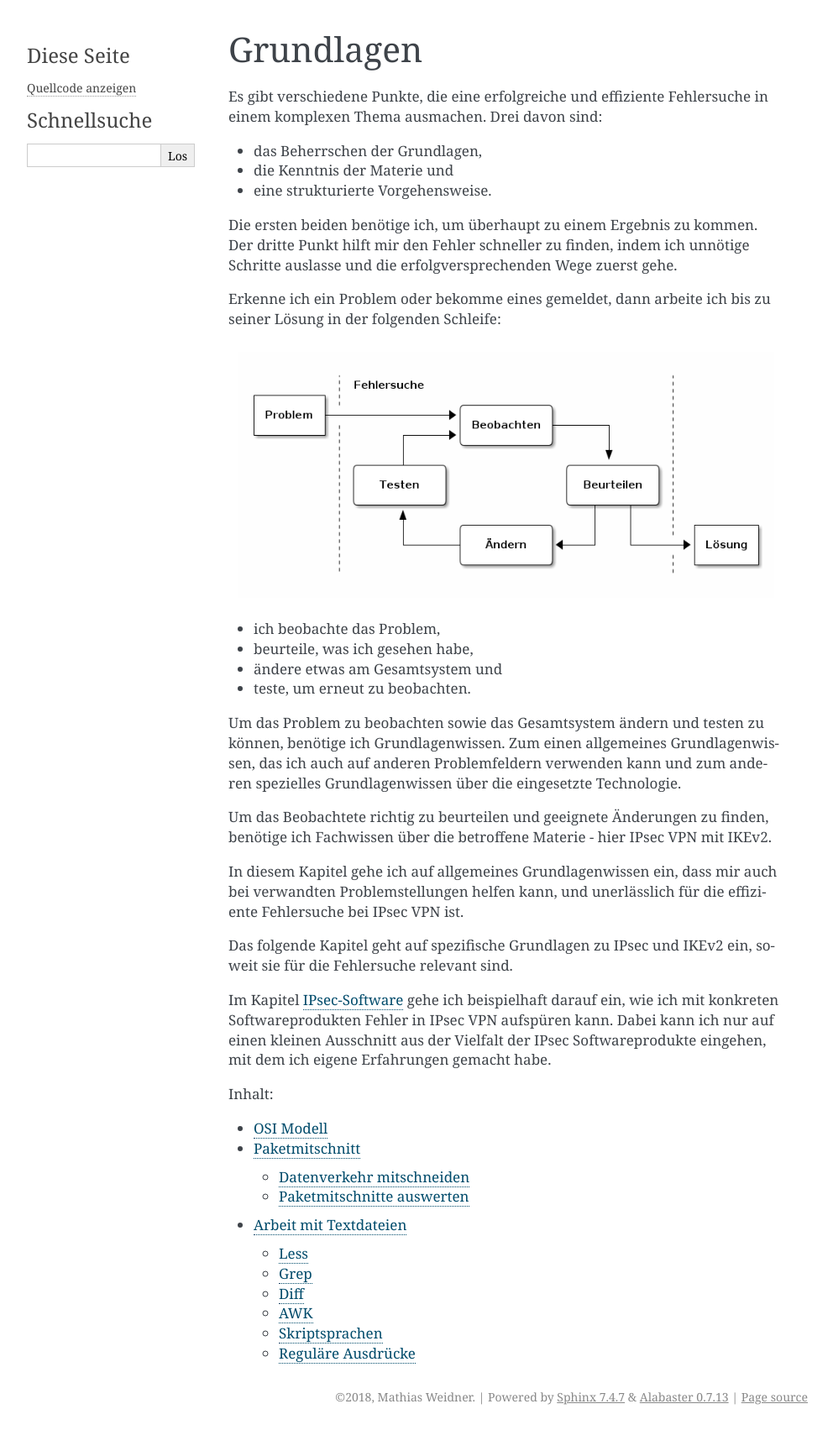
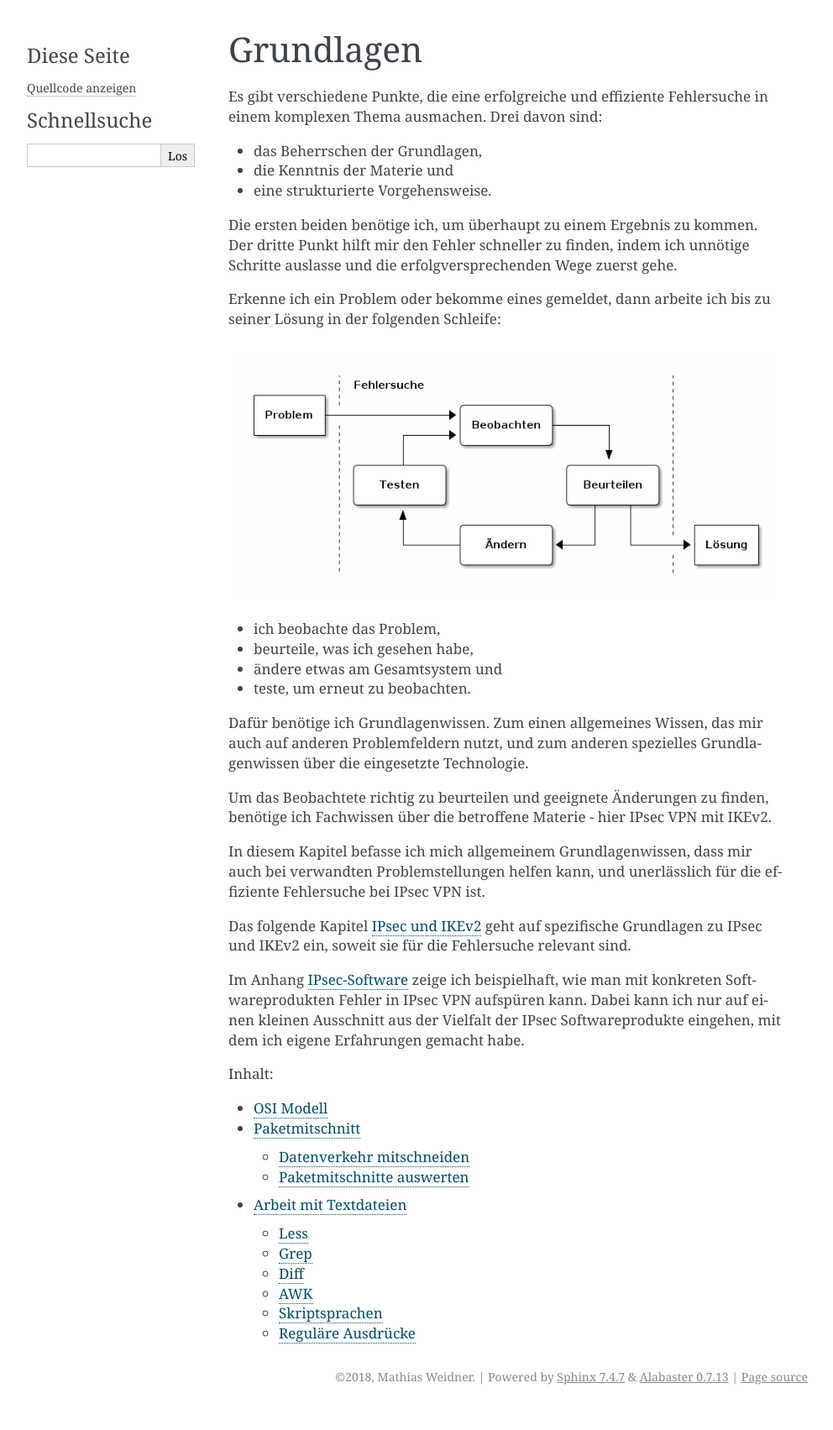
Before and after one commit to matwei-books/Fehlersuche-bei-IPsec-VPN-mit-IKEv2, a Sphinx documentation site: the page built from source/grundlagen/index.rst, in a window 1280 px wide. Shown: the whole page at 84% size, without its empty margins (148-1140 px from the left). Built offline with Sphinx 7.4.7, drawn with Linux system fonts in a browser that asks for light colours; after the commit the page ends 1679 px from its top, so only the background shows below that.

Commit message:
Text überarbeitet

```diff
--- a/source/grundlagen/index.rst
+++ b/source/grundlagen/index.rst
@@ -30,28 +30,31 @@ ich bis zu seiner Lösung in der folgenden Schleife:
 * ändere etwas am Gesamtsystem und
 * teste, um erneut zu beobachten.
 
-Um das Problem zu beobachten sowie das Gesamtsystem ändern und testen
-zu können, benötige ich Grundlagenwissen.
-Zum einen allgemeines Grundlagenwissen, das ich auch auf anderen
-Problemfeldern verwenden kann und zum anderen spezielles
-Grundlagenwissen über die eingesetzte Technologie.
+Dafür benötige ich Grundlagenwissen.
+Zum einen allgemeines Wissen,
+das mir auch auf anderen Problemfeldern nutzt,
+und zum anderen spezielles Grundlagenwissen
+über die eingesetzte Technologie.
 
 Um das Beobachtete richtig zu beurteilen und geeignete Änderungen zu
 finden, benötige ich Fachwissen über die betroffene Materie - hier
 IPsec VPN mit IKEv2.
 
-In diesem Kapitel gehe ich auf allgemeines Grundlagenwissen ein, dass
-mir auch bei verwandten Problemstellungen helfen kann, und unerlässlich
-für die effiziente Fehlersuche bei IPsec VPN ist.
+In diesem Kapitel befasse ich mich allgemeinem Grundlagenwissen,
+dass mir auch bei verwandten Problemstellungen helfen kann,
+und unerlässlich für die effiziente Fehlersuche bei IPsec VPN ist.
 
-Das folgende Kapitel geht auf spezifische Grundlagen zu IPsec und IKEv2
-ein, soweit sie für die Fehlersuche relevant sind.
+Das folgende Kapitel :ref:`ikev2/index:IPsec und IKEv2`
+geht auf spezifische Grundlagen zu IPsec und IKEv2 ein,
+soweit sie für die Fehlersuche relevant sind.
 
-Im Kapitel :ref:`software/index:IPsec-Software` gehe ich beispielhaft
-darauf ein, wie ich mit konkreten Softwareprodukten Fehler in IPsec VPN
-aufspüren kann.
-Dabei kann ich nur auf einen kleinen Ausschnitt aus der Vielfalt der IPsec
-Softwareprodukte eingehen, mit dem ich eigene Erfahrungen gemacht habe.
+Im Anhang :ref:`software/index:IPsec-Software`
+zeige ich beispielhaft,
+wie man mit konkreten Softwareprodukten
+Fehler in IPsec VPN aufspüren kann.
+Dabei kann ich nur auf einen kleinen Ausschnitt
+aus der Vielfalt der IPsec Softwareprodukte eingehen,
+mit dem ich eigene Erfahrungen gemacht habe.
 
 .. toctree::
    :maxdepth: 2
```
